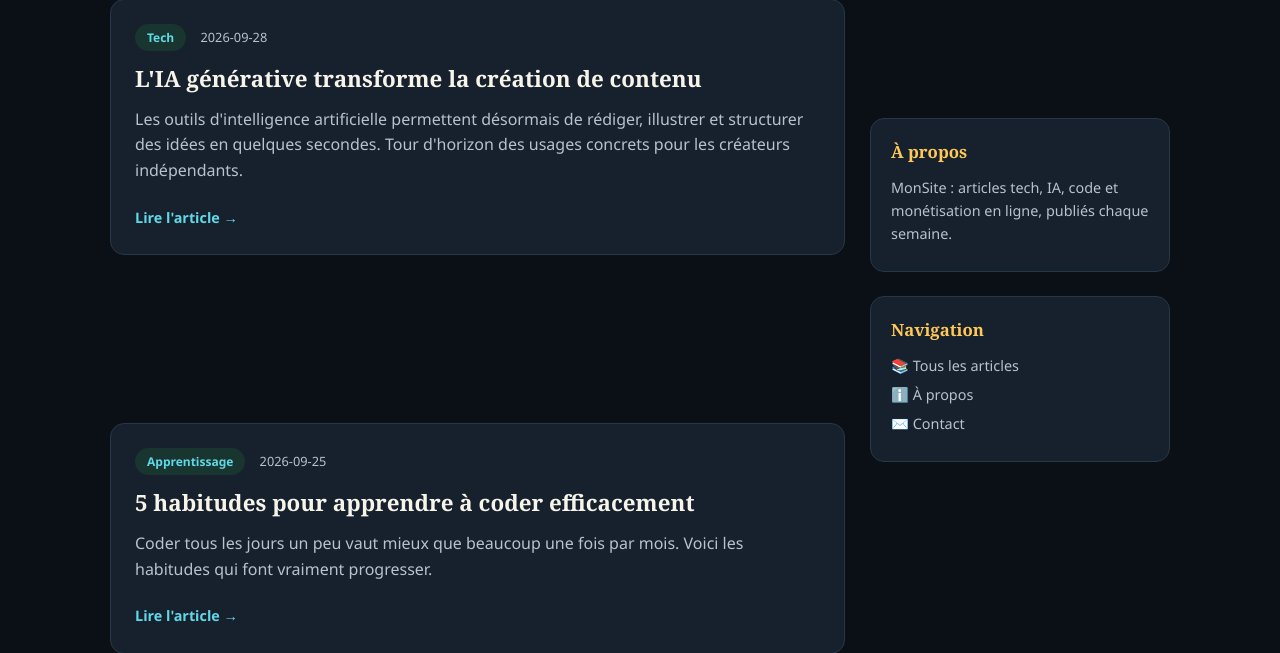
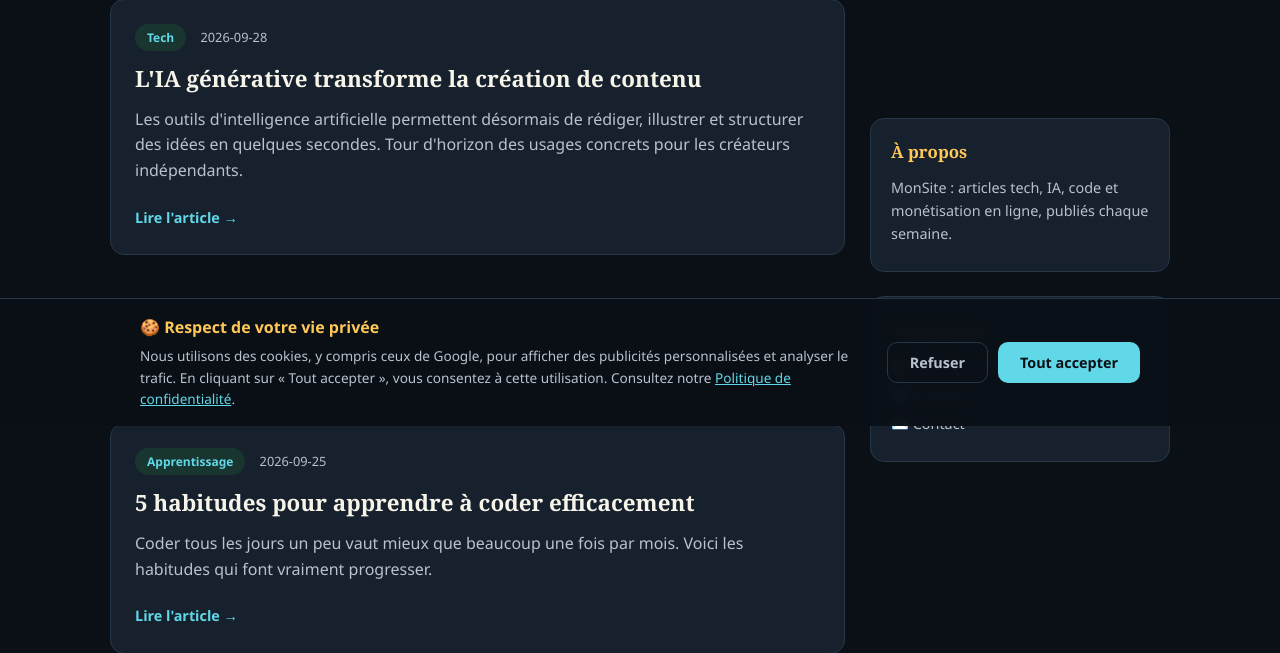
Before and after one commit to Baloki1/monsite, a Flask app: page / in a window 1280 px wide. Shown: the part 374-1027 px from the top of the page. Run offline with Flask 3, Linux system fonts and the light colour scheme.

Commit message:
Ajout bandeau de consentement RGPD

```diff
--- a/static/style.css
+++ b/static/style.css
@@ -205,3 +205,54 @@ footer a:hover { text-decoration: underline; }
 }
 .sidebar .bloc a:hover { color: var(--accent); }
 .sidebar .bloc p { margin-bottom: 6px; }
+
+/* ---------- Bandeau de consentement RGPD ---------- */
+.bandeau-consentement {
+    position: fixed;
+    bottom: 0;
+    left: 0;
+    right: 0;
+    z-index: 1000;
+    background: rgba(11, 16, 23, 0.97);
+    border-top: 1px solid var(--bordure);
+    display: flex;
+    justify-content: center;
+    padding: 16px 20px;
+    backdrop-filter: blur(6px);
+}
+.bandeau-contenu {
+    max-width: 1000px;
+    display: flex;
+    align-items: center;
+    gap: 20px;
+    flex-wrap: wrap;
+}
+.bandeau-texte { flex: 1; min-width: 260px; }
+.bandeau-texte strong { color: var(--accent-2); }
+.bandeau-texte p {
+    color: var(--texte-attenue);
+    font-size: 0.85em;
+    margin-top: 4px;
+}
+.bandeau-texte a { color: var(--accent); }
+.bandeau-actions { display: flex; gap: 10px; }
+.btn-bandeau {
+    border: none;
+    border-radius: 10px;
+    padding: 10px 22px;
+    font-family: inherit;
+    font-size: 0.9em;
+    font-weight: bold;
+    cursor: pointer;
+}
+.btn-accepter {
+    background: var(--accent);
+    color: var(--fond);
+}
+.btn-accepter:hover { background: #7DDBF0; }
+.btn-refuser {
+    background: transparent;
+    color: var(--texte-attenue);
+    border: 1px solid var(--bordure);
+}
+.btn-refuser:hover { background: var(--panneau-clair); }
--- a/templates/base.html
+++ b/templates/base.html
@@ -76,5 +76,52 @@
     </div>
 </footer>
 
+<!-- ============ BANDEAU DE CONSENTEMENT RGPD ============ -->
+<div id="bandeau-consentement" class="bandeau-consentement" style="display:none;">
+    <div class="bandeau-contenu">
+        <div class="bandeau-texte">
+            <strong>🍪 Respect de votre vie privée</strong>
+            <p>
+                Nous utilisons des cookies, y compris ceux de Google, pour afficher des
+                publicités personnalisées et analyser le trafic. En cliquant sur
+                « Tout accepter », vous consentez à cette utilisation. Consultez notre
+                <a href="{{ url_for('confidentialite') }}">Politique de confidentialité</a>.
+            </p>
+        </div>
+        <div class="bandeau-actions">
+            <button id="btn-refuser" class="btn-bandeau btn-refuser">Refuser</button>
+            <button id="btn-accepter" class="btn-bandeau btn-accepter">Tout accepter</button>
+        </div>
+    </div>
+</div>
+
+<script>
+(function () {
+    var CLE = "consentement_cookies";
+    var bandeau = document.getElementById("bandeau-consentement");
+
+    function chargerAdsense() {
+        // Le consentement est donné : les pubs AdSense se chargent normalement.
+        window.consentementPubs = true;
+    }
+
+    if (!localStorage.getItem(CLE)) {
+        bandeau.style.display = "flex";
+    } else if (localStorage.getItem(CLE) === "accepte") {
+        chargerAdsense();
+    }
+
+    document.getElementById("btn-accepter").addEventListener("click", function () {
+        localStorage.setItem(CLE, "accepte");
+        bandeau.style.display = "none";
+        chargerAdsense();
+    });
+    document.getElementById("btn-refuser").addEventListener("click", function () {
+        localStorage.setItem(CLE, "refuse");
+        bandeau.style.display = "none";
+    });
+})();
+</script>
+
 </body>
 </html>
```
